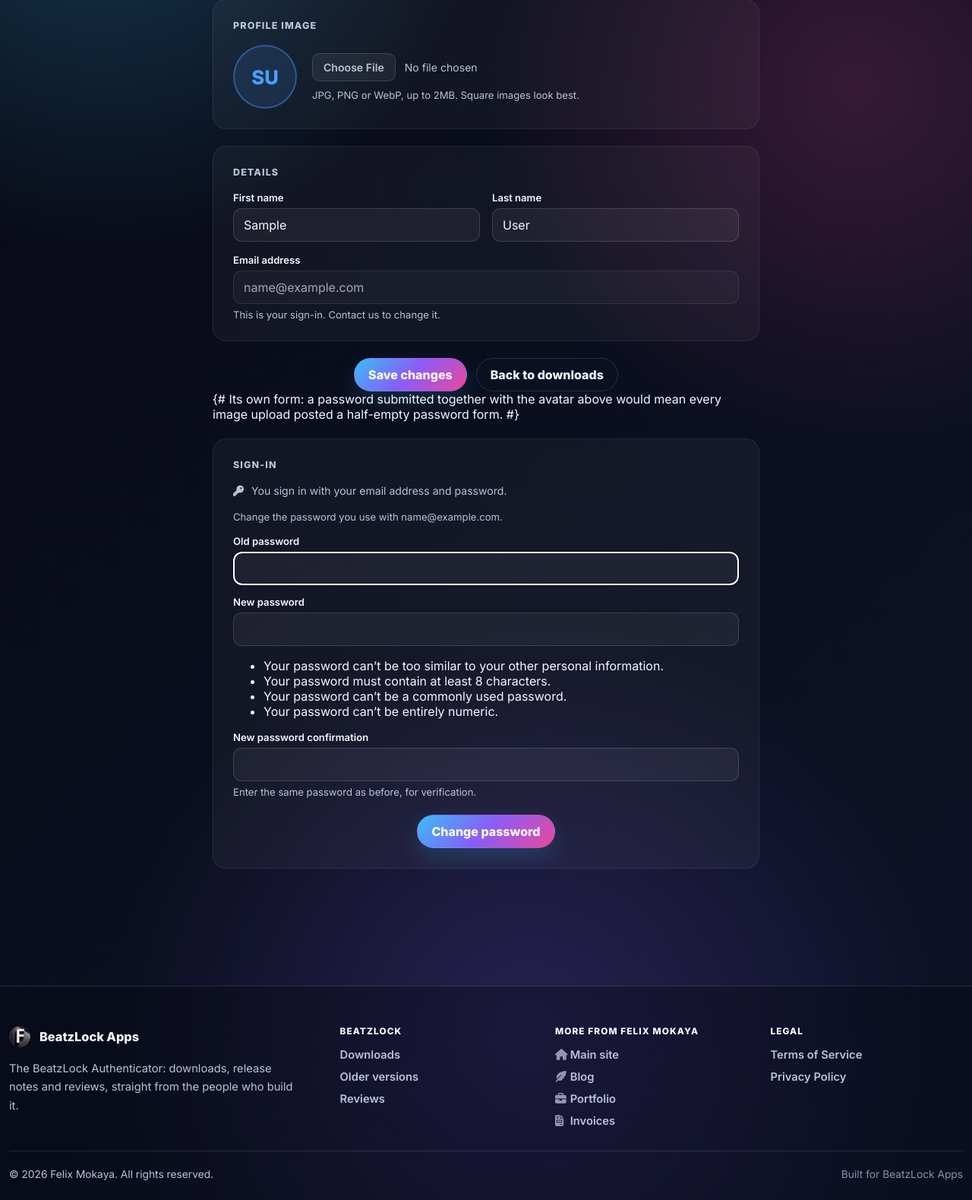
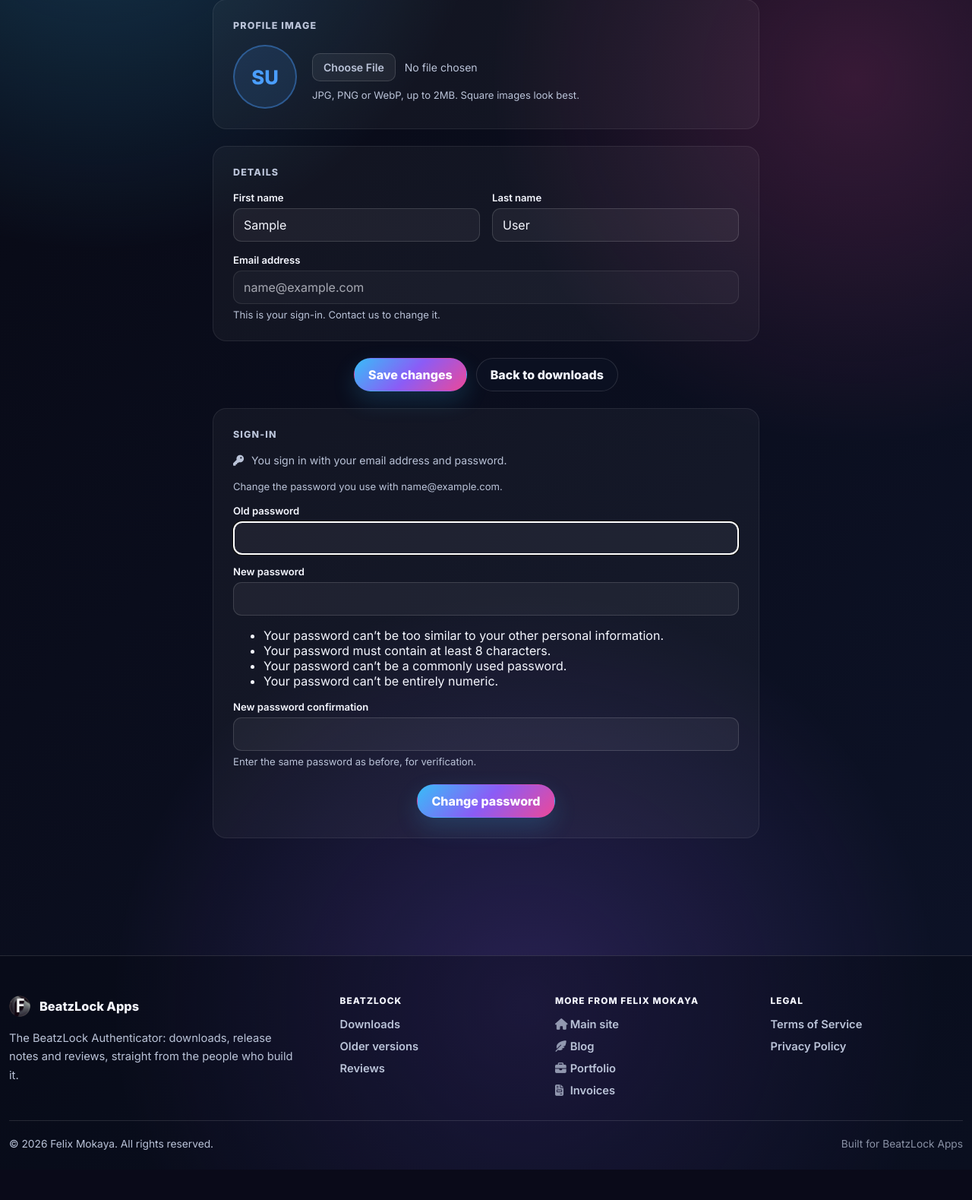
Before and after one commit to felixmokayabeatz/totp_app_auth, a Django app: page /account/ in a window 1280 px wide. Shown: the part 254-1833 px from the top of the page at 76% size. After the commit the page ends 1793 px from the top, so only its background shows below. Run offline with Django 5.2, Linux system fonts and the light colour scheme; the visitor is signed in with stand-in values (Sample User, id 1); data comes from the database, SQL or seed files in the repository.

```diff
--- a/beatzlock_app/beatzlock_app/templates/beatzlock_app/account.html
+++ b/beatzlock_app/beatzlock_app/templates/beatzlock_app/account.html
@@ -154,8 +154,10 @@
     </div>
   </form>
 
-  {# Its own form: a password submitted together with the avatar above would
-     mean every image upload posted a half-empty password form. #}
+  {% comment %}
+    Its own form: a password submitted together with the avatar above would
+    mean every image upload posted a half-empty password form.
+  {% endcomment %}
   <form method="post" class="account-card" style="margin-top:22px;">
     {% csrf_token %}
     <h2>Sign-in</h2>
--- a/beatzlock_app/beatzlock_app/templates/beatzlock_app/base.html
+++ b/beatzlock_app/beatzlock_app/templates/beatzlock_app/base.html
@@ -3,10 +3,12 @@
 {% block meta_description %}BeatzLock Authenticator downloads, ratings, release notes, and legal pages.{% endblock %}
 {% block main_class %}beatzlock-main{% endblock %}
 
-{# The footer in base.html already links this subdomain's Terms and Privacy.
-   This block used to add a second, "BeatzLock"-prefixed pair to tell them apart
-   from the main site's -- a distinction with no meaning on a subdomain that
-   serves nothing but BeatzLock, and four links to two pages. #}
+{% comment %}
+  The footer in base.html already links this subdomain's Terms and Privacy.
+  This block used to add a second, "BeatzLock"-prefixed pair to tell them apart
+  from the main site's -- a distinction with no meaning on a subdomain that
+  serves nothing but BeatzLock, and four links to two pages.
+{% endcomment %}
 
 {% block extra_head %}
   {{ block.super }}
```
